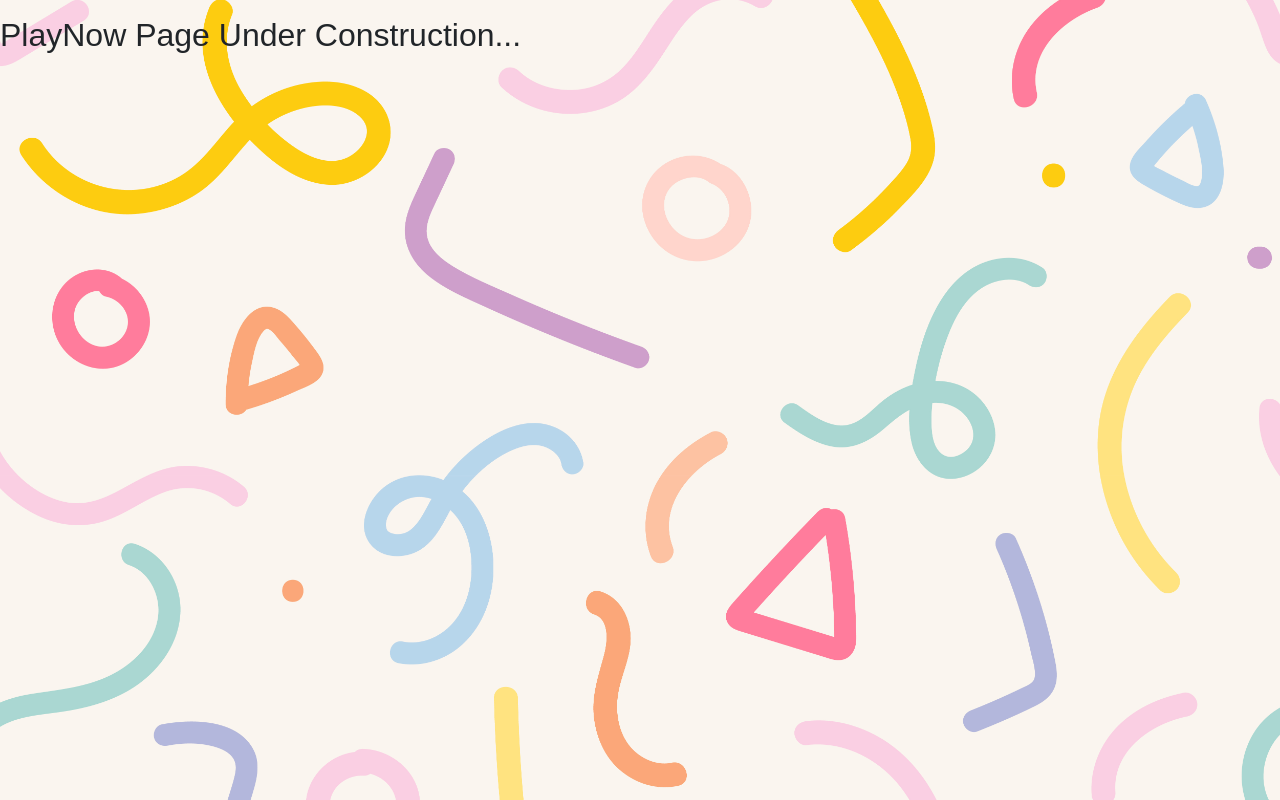
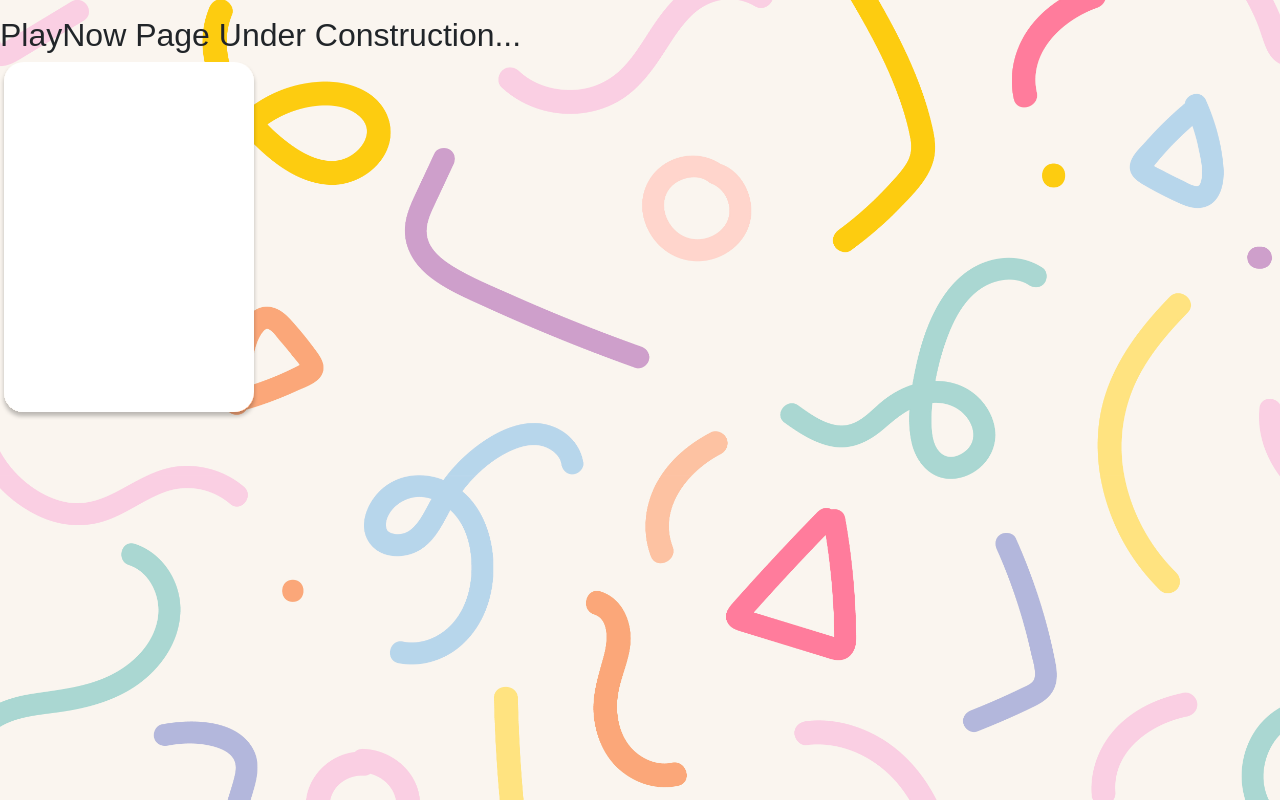
Before and after one commit to team-awesome1/awesome_cards, a React (Create React App) app: page /play-now in a window 1280 px wide. Built offline with nearby package versions, Linux system fonts and the light colour scheme.

Commit message:
Update PlayNow.js

```diff
--- a/src/routes/PlayNow.js
+++ b/src/routes/PlayNow.js
@@ -3,7 +3,7 @@ export default function PlayNow() {
   return (
     <main style={{ padding: "1rem 0" }}>
       <h2>PlayNow Page Under Construction...</h2>
-      {/* <Card cardCode={"2D"}/> */}
+      <Card cardCode={"2D"}/>
     </main>
   );
 }
```
